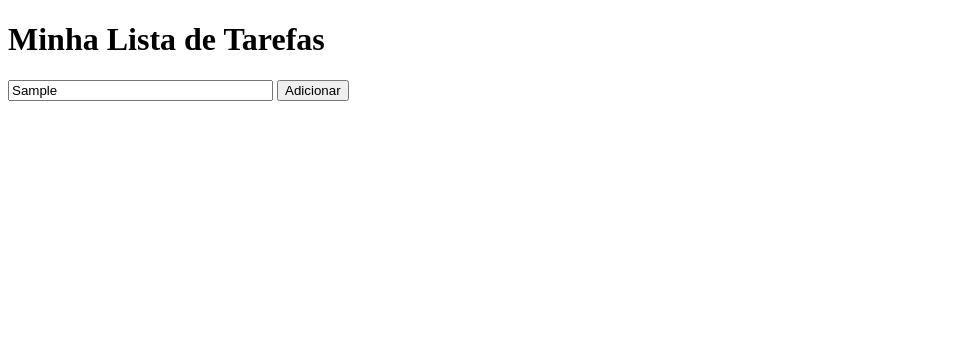
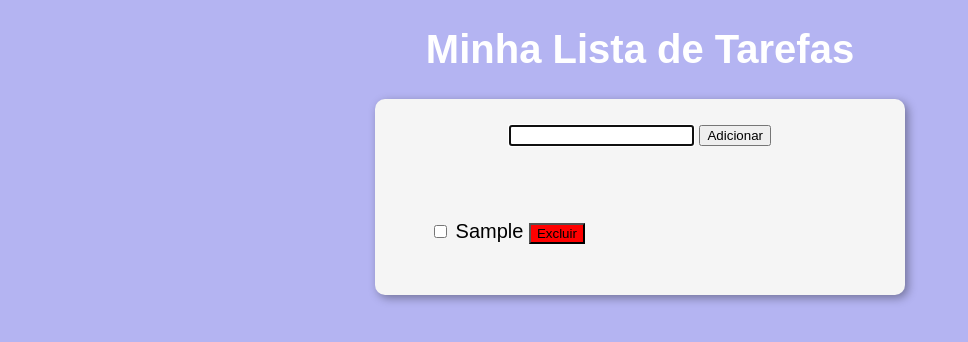
Before and after one commit to fersmaia10/ProjetoToDoListDB, a plain HTML site: page index.html in a window 1280 px wide. Both pictures are taken after typing "Sample" into the empty fields and a click on the button "Adicionar". Shown: the whole page, without its empty margins (0-968 px from the left). Drawn offline with Linux system fonts and the light colour scheme.

Commit message:
atualização de lista e botão excluir

```diff
--- a/index.html
+++ b/index.html
@@ -3,13 +3,25 @@
 <head>
     <meta charset="UTF-8">
     <meta name="viewport" content="width=device-width, initial-scale=1.0">
-    <title>To Do List</title>
+    <title>ToDo List</title>
+    <link rel="stylesheet" href="style.css">
 </head>
 <body>
-    <h1>Minha Lista de Tarefas</h1>
+    <header>
+        <h1>Minha Lista de Tarefas</h1>
+    </header>
+    <section>
+        <div>
+            <input type="text" value="" name="txtt" id="txtt">
+            <input type="button" value="Adicionar" onclick="adcionar()">
+        </div>
+        <br><br> <ul name="flista" id="flista" type="null"></ul>
 
-            <label for="itarefa"></label>
-            <input type="text" required placeholder="Tarefa" size="30">
-            <input type="submit" value="Adicionar"
+
+        <div id="res">
+
+        </div>
+    </section>
+    <script src="script.js"></script>
 </body>
 </html>
--- /dev/null
+++ b/script.js
@@ -0,0 +1,25 @@
+let tar = document.getElementById('txtt')
+let lista = document.getElementById('flista')
+let res = document.getElementById('res')
+let tarefas = []
+
+function adcionar(){
+
+    if (tar.value.length == false){
+        window.alert('Por favor, digite uma tarefa!')
+    } else {
+        tarefas.push(tar.value)
+        let item = document.createElement('li')
+        item.innerHTML = `<input type="checkbox" name="" id=""> ${tar.value} <input type="button" value="Excluir" id="exctar" name="exctar" onclick="exclui_tarefa">`
+        lista.appendChild(item)
+        res.innerHTML = ' '
+    }
+    tar.value = ''
+    tar.focus()
+}
+
+function exclui_tarefa(){
+        let tarefa = document.getElementById('task')
+
+
+}
--- /dev/null
+++ b/style.css
@@ -0,0 +1,41 @@
+body {
+    background: rgb(180, 180, 242);
+    font: normal 15pt arial;
+}
+
+header {
+    color: white;
+    text-align: center;
+}
+
+section {
+    background: whitesmoke;
+    border-radius: 10px;
+    padding: 15px;
+    width: 500px;
+    margin: auto;
+    box-shadow: 3px 3px 10px rgba(0, 0, 0, 0.363);
+}
+
+div {
+    text-align: center;
+    padding:  8px;
+}
+
+ul {
+    list-style: none;
+}
+
+select#flista {
+    width: 300px;
+}
+
+input#exctar {
+    background: red;
+    text-emphasis-color: white;
+}
+
+footer {
+    color: white;
+    text-align: center;
+}
```
